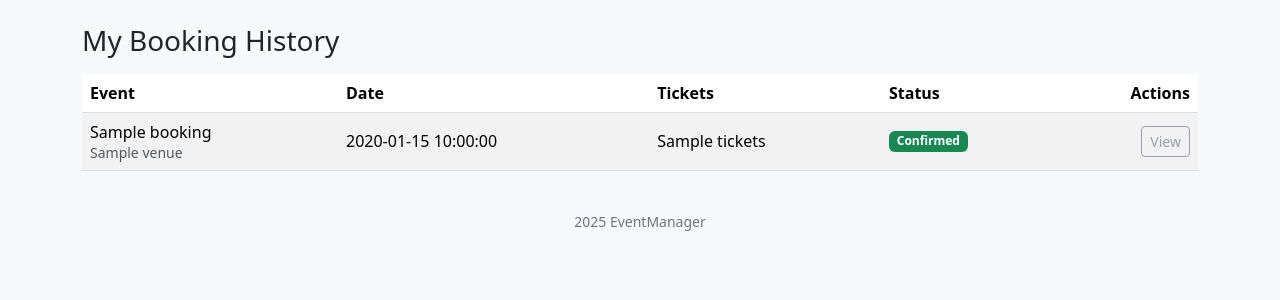
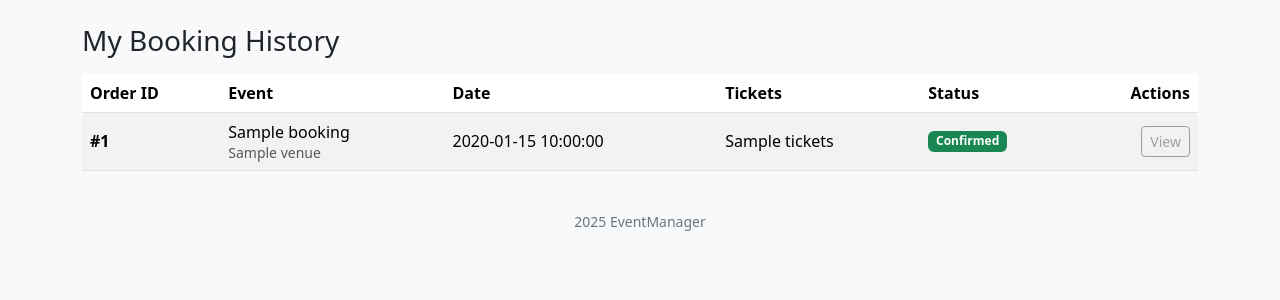
Before and after one commit to vinnie-everton/iab207-at2, a Flask app: template a2_starter_code/projectfile/website/templates/history.html in a window 1280 px wide. Shown: the part 56-356 px from the top of the page. Run offline with Flask 3, Linux system fonts and the light colour scheme; the template is opened without the code that fills it: most values are stand-ins (such as "Sample title", 1, 10 or a date in 2020); parts of the project's set-up code (start-up, migrations or seed data) failed here and were passed over; some libraries are stand-ins or nearby versions.

Commit message:
booking history page fix?

```diff
--- a/a2_starter_code/projectfile/website/templates/history.html
+++ b/a2_starter_code/projectfile/website/templates/history.html
@@ -18,6 +18,7 @@
     <table class="table table-striped align-middle">
       <thead>
         <tr>
+          <th scope="col">Order ID</th>
           <th scope="col">Event</th>
           <th scope="col">Date</th>
           <th scope="col">Tickets</th>
@@ -28,6 +29,7 @@
       <tbody>
         {% for b in bookings %}
         <tr>
+          <td><strong>#{{ b.id }}</strong></td>
           <td class="d-flex align-items-center gap-3">
             {% if b.image %}
             <img src="{{ url_for('static', filename='img/' ~ b.image) }}" alt="" width="64" height="64" class="rounded object-fit-cover">
```
